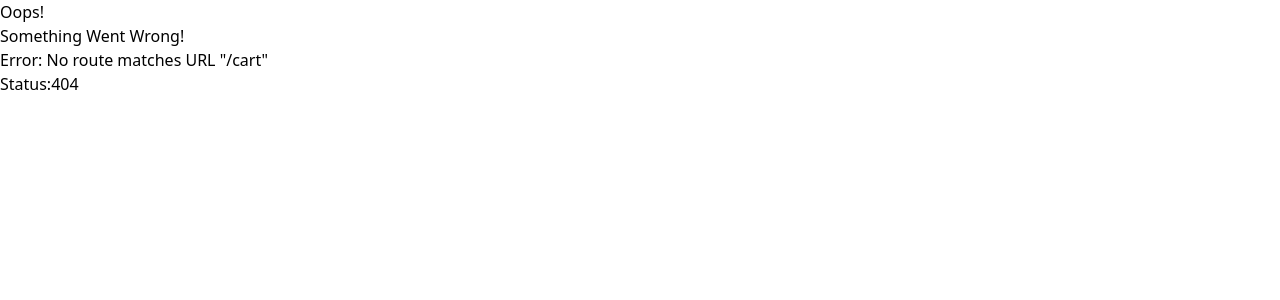
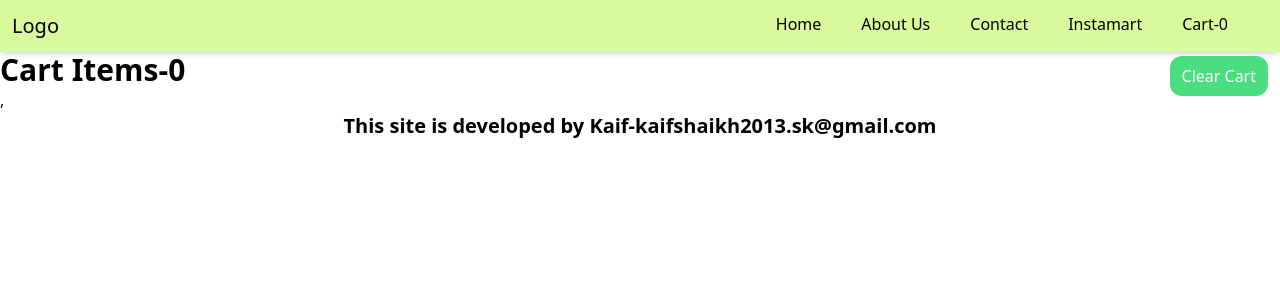
Before and after one commit to kraggy09/Learning-React, a React (Vite) app: page /cart in a window 1280 px wide. Before the commit this address had no page. Shown: the top 300 px of the page. Built offline with nearby package versions, Linux system fonts and the light colour scheme.

Commit message:
Created Cart Using Redux.

```diff
--- a/src/App.js
+++ b/src/App.js
@@ -9,9 +9,13 @@ import { createBrowserRouter, RouterProvider, Outlet } from "react-router-dom";
 import Contact from "./components/Contact";
 import RestaurantMenu from "./components/RestaurantMenu";
 import ProfileClass from "./components/ProfileClass";
+import { Provider } from "react-redux";
+import store from "./utils/store";
+import Shimmer from "./components/Shimmer";
 
 const Instamart = lazy(() => import("./components/Instamart"));
 const About = lazy(() => import("./components/AboutUs"));
+const Cart = lazy(() => import("./components/Cart"));
 
 const AppLayout = () => {
   const [user, setUser] = useState({
@@ -21,11 +25,13 @@ const AppLayout = () => {
     },
   });
   return (
-    <UserContext.Provider value={user}>
-      <Header />
-      <Outlet />
-      <Footer />
-    </UserContext.Provider>
+    <Provider store={store}>
+      <UserContext.Provider value={user}>
+        <Header />
+        <Outlet />
+        <Footer />
+      </UserContext.Provider>
+    </Provider>
   );
 };
 
@@ -63,6 +69,14 @@ const appRouter = createBrowserRouter([
         element: <RestaurantMenu />,
       },
       {
+        path: "cart",
+        element: (
+          <Suspense fallback={<Shimmer />}>
+            <Cart />,
+          </Suspense>
+        ),
+      },
+      {
         path: "/Instamart",
         element: (
           <Suspense>
--- /dev/null
+++ b/src/components/Cart.js
@@ -0,0 +1,39 @@
+import { useDispatch, useSelector } from "react-redux";
+import CartItems from "./CartItems";
+import { clearCart } from "../utils/cartSlice";
+
+const Cart = () => {
+  /*We must only subscribe to the part of the store which is required.As it improves the
+   app overall.
+  Like here we have subscribed only to the cartSlice items(Array) and it improves the
+   overall performance
+  As we are subscibed to the items so the component re-renders only when the item is
+  changed. However if the whole store is subscribed the component will re-render everytime
+   any of the slice of the store is changed.And this is how the app performance is improved
+
+  */
+  const dispatch = useDispatch();
+  const handleclearCart = () => {
+    dispatch(clearCart());
+  };
+  const cartItems = useSelector((store) => store.cart.items);
+  return (
+    <div className="relative">
+      <h1 className="font-bold text-3xl">Cart Items-{cartItems.length}</h1>
+
+      <button
+        className="bg-green-400 text-white absolute right-3 top-1 px-3 py-2 rounded-xl"
+        onClick={() => handleclearCart()}
+      >
+        Clear Cart
+      </button>
+      <div className="flex">
+        {cartItems.map((item) => {
+          return <CartItems key={item.id} item={item} />;
+        })}
+      </div>
+    </div>
+  );
+};
+
+export default Cart;
--- /dev/null
+++ b/src/components/CartItems.js
@@ -0,0 +1,14 @@
+import { imageWeb } from "../config";
+const CartItems = ({ item }) => {
+  console.log(item);
+  console.log("From CartItems");
+  return (
+    <div className="w-56 flex flex-col justify-between shadow-xl  m-[25px]  rounded-xl">
+      <img className="rounded-xl" src={imageWeb + item.imageId} />
+      <p className="font-bold text-xl my-3">{item.name}</p>
+      <p className="py-2">₹{Math.floor(item.price / 100)}</p>
+    </div>
+  );
+};
+
+export default CartItems;
--- a/src/components/Header.js
+++ b/src/components/Header.js
@@ -1,6 +1,8 @@
-import { useState } from "react";
+import { useSelector } from "react-redux";
 import { Link } from "react-router-dom";
 const Header = () => {
+  const cartItem = useSelector((store) => store.cart.items);
+  console.log(cartItem);
   return (
     <div className="flex justify-between p-3 bg-lime-200 shadow-md">
       <div>
@@ -19,6 +21,9 @@ const Header = () => {
         <Link className="mx-5" to="/instamart">
           <li>Instamart</li>
         </Link>
+        <Link className="mx-5" to="/cart">
+          <li>Cart-{cartItem.length}</li>
+        </Link>
       </ul>
     </div>
   );
--- a/src/components/MenuCard.js
+++ b/src/components/MenuCard.js
@@ -1,6 +1,15 @@
+import { useDispatch } from "react-redux";
 import { imageWeb } from "../config";
+import { addItem } from "../utils/cartSlice";
 const MenuCard = ({ menu }) => {
-  console.log(menu);
+  //This is assigning dipatch properties with the help of useDispatch to dis
+  const dis = useDispatch();
+
+  const handleAddItem = (item) => {
+    //Dispatching an action addItem on the function of handleAddItem
+    dis(addItem(item));
+  };
+  // console.log(menu);
   return (
     <div className="border-b-2 flex justify-between w-[80vw] mx-auto shadow-gray-300  rounded mb-4 static">
       <span className="flex flex-col justify-center items-center">
@@ -16,7 +25,11 @@ const MenuCard = ({ menu }) => {
         ) : (
           <p>No Image</p>
         )}
-        <button className="bg-lime-400 rounded-lg p-1 my-auto ml-2">
+        <button
+          className="bg-lime-400 rounded-lg p-1 my-auto ml-2"
+          //This one will call the action of addItem which is handled by this function
+          onClick={() => handleAddItem(menu.card.info)}
+        >
           Add Item
         </button>
       </div>
--- /dev/null
+++ b/src/utils/cartSlice.js
@@ -0,0 +1,39 @@
+import { createSlice } from "@reduxjs/toolkit";
+
+const cartSlice = createSlice({
+  name: "Cart",
+  initialState: {
+    items: [],
+  },
+  reducers: {
+    addItem: (state, action) => {
+      state.items.push(action.payload);
+    },
+    removeItem: (state, action) => {
+      state.items.pop();
+    },
+    clearCart: (state, action) => {
+      state.items = [];
+    },
+  },
+});
+
+export default cartSlice.reducer;
+//Always export reducer and not reducers
+export const { addItem, removeItem, clearCart } = cartSlice.actions;
+//Always export actions and not action
+//Just take care of both the reducer and actions
+/*
+    Behind the scene for Redux
+    Approximately this is how it would have looked behind the scene for a Slice
+    cartSlice={
+        actions:{
+            addItem,
+            removeItem,
+            clearCart
+        },
+        reducer:reducers
+    }
+*/
+
+//This is how we will create a Slice
--- /dev/null
+++ b/src/utils/store.js
@@ -0,0 +1,41 @@
+import { configureStore } from "@reduxjs/toolkit";
+import cartSlice from "./cartSlice";
+
+const store = configureStore({
+  reducer: {
+    cart: cartSlice,
+  },
+});
+
+export default store;
+
+//Complete process of Creating a Store and Slice
+
+/*
+Create a Store
+-configureStore()
+    --import from rtk
+Provide my store to the App
+-<Provider store={store} ></Provider>
+    --import from react-redux
+
+
+Create a Slice
+-createSlice()
+    --import from rtk
+    --needs
+        ---name
+        ---initialState
+        ---reducers
+    --export
+        ---default cartSlice.reducers
+        ---named export=cartSlice.actions
+
+Using Slice in our Store
+-In configureStore()
+    --We will use
+        ---reducer:{
+            cart:cartSice
+            user:userSlice
+        }
+*/
```
